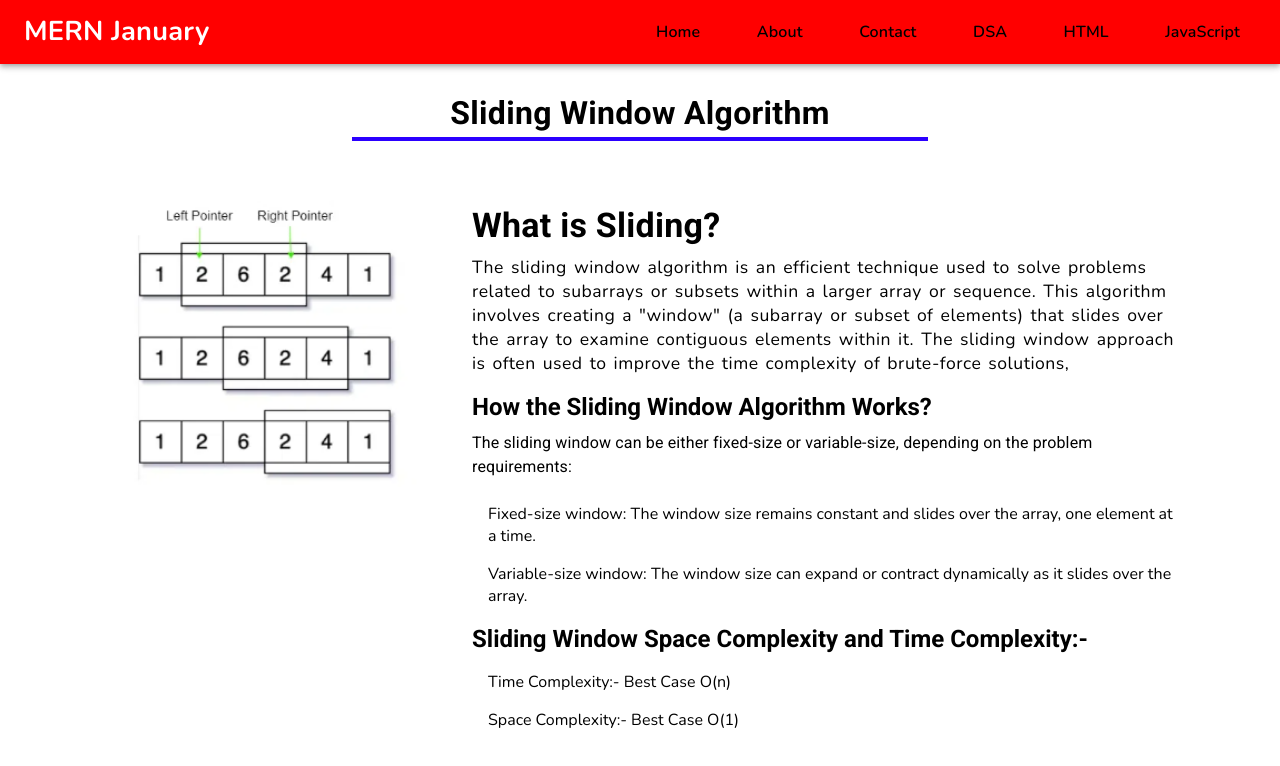
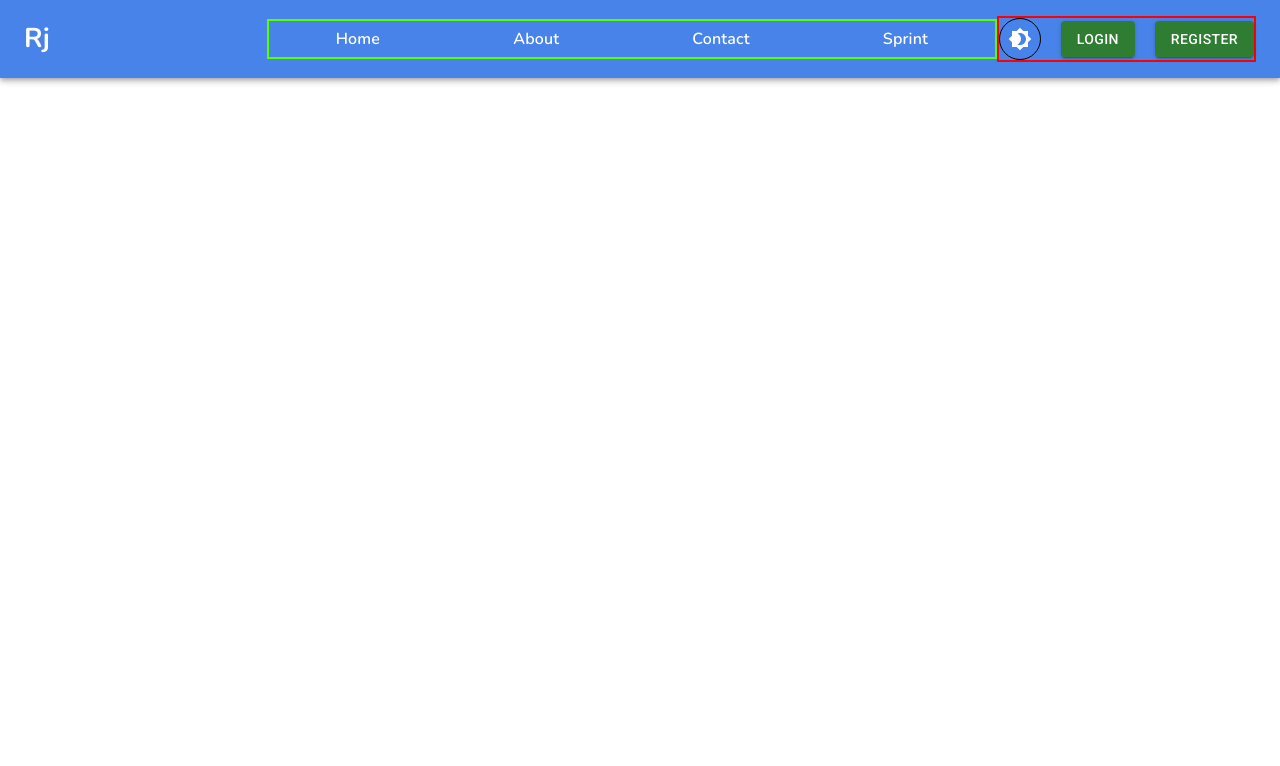
Before and after one commit to RjRishuSty/DSA, a React (Create React App) app in the folder myweb/: page / in a window 1280 px wide. Shown: the top 766 px of the page. Built offline with nearby package versions, Linux system fonts and the light colour scheme; the HTML template or start-up script is replaced by a standard one.

Commit message:
Update Navbar

```diff
--- a/myweb/src/App.js
+++ b/myweb/src/App.js
@@ -7,7 +7,7 @@ const App = () => {
     <div>
 
       <Navbar/>
-      <SlidingWindow/>
+      {/* <SlidingWindow/> */}
     </div>
   )
 }
--- a/myweb/src/Component/Logo/Logo.jsx
+++ b/myweb/src/Component/Logo/Logo.jsx
@@ -6,7 +6,7 @@ const Logo = ({isMobile}) => {
   return (
     <>
       <Typography variant="h6" component="div" className={isMobile?Styles.mobileLogo:Styles.logo}>
-        MERN January
+        Rj
       </Typography>
     </>
   );
--- a/myweb/src/Component/Logo/Logo.module.css
+++ b/myweb/src/Component/Logo/Logo.module.css
@@ -4,14 +4,14 @@
   font-size: 1.7rem !important;
   font-weight: 700 !important;
   font-family: var(--primary-font-family) !important;
-  color: var(--secondary-font-color) !important;
+  color: var(--primary-font-color) !important;
 }
 .mobileLogo {
   /* border: 2px solid green; */
   font-size: 1.7rem !important;
   font-weight: 700 !important;
   font-family: var(--primary-font-family) !important;
-  color: var(--primary-font-color) !important;
+  color: var( --secondary-font-color) !important;
 }
 
 @media (max-width: 1011px) {
--- a/myweb/src/Component/MenuItems/MenuItems.jsx
+++ b/myweb/src/Component/MenuItems/MenuItems.jsx
@@ -2,15 +2,19 @@ import React from "react";
 import Styles from "./MenuItems.module.css";
 import { Box, MenuItem } from "@mui/material";
 
-const MenuItems = ({isMobile}) => {
+const MenuItems = ({ isMobile }) => {
+  const menu = [
+    { menuItem: "Home" },
+    { menuItem: "About" },
+    { menuItem: "Contact" },
+    { menuItem: "Sprint" },
+  ];
   return (
-    <Box className={isMobile?Styles.isMobileMenu:Styles.menu}>
-      <MenuItem className={Styles.menuItem}>Home</MenuItem>
-      <MenuItem className={Styles.menuItem}>About</MenuItem>
-      <MenuItem className={Styles.menuItem}>Contact</MenuItem>
-      <MenuItem className={Styles.menuItem}>DSA</MenuItem>
-      <MenuItem className={Styles.menuItem}>HTML</MenuItem>
-      <MenuItem className={Styles.menuItem}>JavaScript</MenuItem>
+    <Box className={isMobile ? Styles.isMobileMenu : Styles.menu}>
+      {menu &&
+        menu.map((item) => (
+          <MenuItem className={isMobile?Styles.mobileItem:Styles.menuItem}>{item.menuItem}</MenuItem>
+        ))}
     </Box>
   );
 };
--- a/myweb/src/Component/MenuItems/MenuItems.module.css
+++ b/myweb/src/Component/MenuItems/MenuItems.module.css
@@ -1,10 +1,18 @@
 .menu {
-  /* border: 2px solid red; */
-  width: 50%;
+  border: 2px solid rgb(89, 255, 0);
+  width: 60%;
   height: auto;
   display: flex;
-  justify-content: space-between;
+  justify-content: space-around;
   align-items: center;
+}
+
+.menuItem {
+  font-size: 1.1rem;
+  font-family: var(--primary-font-family) !important;
+  color: var( --primary-font-color) !important;
+  font-weight: 600 !important;
+  cursor: pointer;
 }
 .isMobileMenu {
   /* border: 2px solid red !important; */
@@ -13,22 +21,23 @@
   padding: 2rem 0rem;
 }
 
-.menuItem {
+.mobileItem {
   font-size: 1.1rem;
   font-family: var(--primary-font-family) !important;
-  color: var(--primary-font-color) !important;
+  color: var( --secondary-font-color) !important;
   font-weight: 600 !important;
   cursor: pointer;
+
 }
 .menuItem:hover {
-  color: blue !important;
+  color: #7659e5 !important;
   letter-spacing: 0.5px;
   font-weight: 700 !important;
 }
-@media (max-width: 1011px) {
+@media (max-width: 1111px) {
   .menu {
-    /* border: 2px solid green; */
-    width: 70%;
+    border: 2px solid green;
+    width: auto;
   }
 }
 @media (max-width: 800px) {
--- a/myweb/src/Component/Navbar/Navbar.jsx
+++ b/myweb/src/Component/Navbar/Navbar.jsx
@@ -6,19 +6,22 @@ import {
   Box,
   Button,
   IconButton,
-  Menu,
-  MenuItem,
   Toolbar,
-  Typography,
   useMediaQuery,
 } from "@mui/material";
 import CloseIcon from "@mui/icons-material/Close";
 import Logo from "../Logo/Logo";
 import MenuItems from "../MenuItems/MenuItems";
+import Brightness4Icon from "@mui/icons-material/Brightness4";
+import Brightness7Icon from "@mui/icons-material/Brightness7";
 
 export const Navbar = () => {
   const isMobile = useMediaQuery("(max-width:800px)");
   const [clickedMenu, setClickedMenu] = useState(false);
+  const [darkMode, setDarkMode] = useState(false);
+  const toggleDarkMode = () => {
+    setDarkMode((prev) => !prev);
+  };
 
   return (
     <>
@@ -27,6 +30,39 @@ export const Navbar = () => {
           <Toolbar className={Styles.navbar}>
             <Logo />
             <MenuItems />
+            {!isMobile && (
+                <Box component="div" className={Styles.buttonSection}>
+                  <IconButton
+                    onClick={toggleDarkMode}
+                    color="inherit"
+                    sx={{
+                      border: "1px solid",
+                      borderColor: darkMode ? "#ffffff" : "#000000",
+                      borderRadius: "50%",
+                      marginRight: "20px",
+                    }}
+                  >
+                    {darkMode ? <Brightness7Icon /> : <Brightness4Icon />}
+                  </IconButton>
+                  <Button
+                    variant="contained"
+                    color="success"
+                    size="medium"
+                    sx={{
+                      marginRight: "20px",
+                    }}
+                  >
+                    Login
+                  </Button>
+                  <Button
+                    variant="contained"
+                    color="success"
+                    size="medium"
+                  >
+                    Register
+                  </Button>
+                </Box>
+            )}
             {isMobile && (
               <IconButton
                 size="large"
--- a/myweb/src/Component/Navbar/Navbar.module.css
+++ b/myweb/src/Component/Navbar/Navbar.module.css
@@ -1,11 +1,20 @@
 .navbar {
   /* border: 2px solid red; */
-  width: 100%;
+  width: 100% !important;
   height: auto;
   display: flex;
   justify-content: space-between;
   align-items: center;
-  background-color: red;
+  padding: 1rem 0px;
+  background-color: var( --navbar-bg) !important;
+}
+.buttonSection{
+  border: 2px solid red;
+  width: auto;
+  height: auto;
+  display: flex;
+  justify-content: center;
+  align-items: center;
 }
 
 .menuIcon {
@@ -60,5 +69,17 @@
 
 .closeIcon {
   font-size: 2rem !important;
-  color: var(--primary-font-color) !important;
+  color: var( --secondary-font-color) !important;
 }
+
+@media (max-width:1268px) {
+  .buttonSection{
+    border: 2px solid red;
+    width: auto !important;
+  }
+}
+@media (max-width:800px) {
+  .navbar{
+    padding: 0rem 0px;
+  }
+}
--- a/myweb/src/index.css
+++ b/myweb/src/index.css
@@ -1,19 +1,20 @@
-@import url('https://fonts.googleapis.com/css2?family=Nunito:ital,wght@0,200..1000;1,200..1000&family=Open+Sans:ital,wght@0,300..800;1,300..800&family=Roboto:ital,wght@0,100;0,300;0,400;0,500;0,700;0,900;1,100;1,300;1,400;1,500;1,700;1,900&display=swap');
+@import url("https://fonts.googleapis.com/css2?family=Nunito:ital,wght@0,200..1000;1,200..1000&family=Open+Sans:ital,wght@0,300..800;1,300..800&family=Roboto:ital,wght@0,100;0,300;0,400;0,500;0,700;0,900;1,100;1,300;1,400;1,500;1,700;1,900&display=swap");
 
-*{
+* {
   margin: 0;
   padding: 0;
   box-sizing: border-box;
 }
 
-:root{
-  --primary-background:#ffffff;
-  --secondary-background:#000000;
-  --primary-font-color:rgb(0, 0, 0);
-  --secondary-font-color:rgb(255, 255, 255);
-  --primary-font-family:"Nunito", sans-serif;;
+:root {
+  --primary-background: #ffffff;
+  --secondary-background: #000000;
+  --primary-font-color: white;
+  --secondary-font-color: black;
+  --primary-font-family: "Nunito", sans-serif;
+  --navbar-bg: #4883e9;
 }
-body{
+body {
   background-color: var(--primary-background);
   font-family: var(--primary-font-family) !important;
   color: var(--primary-font-color);
```
